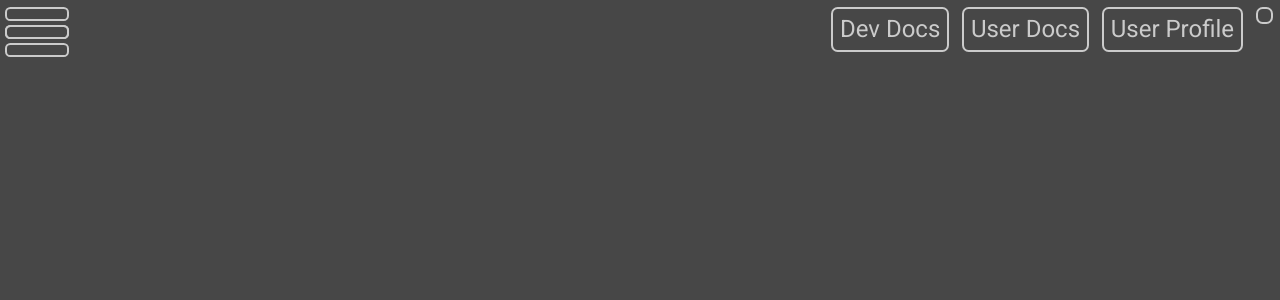
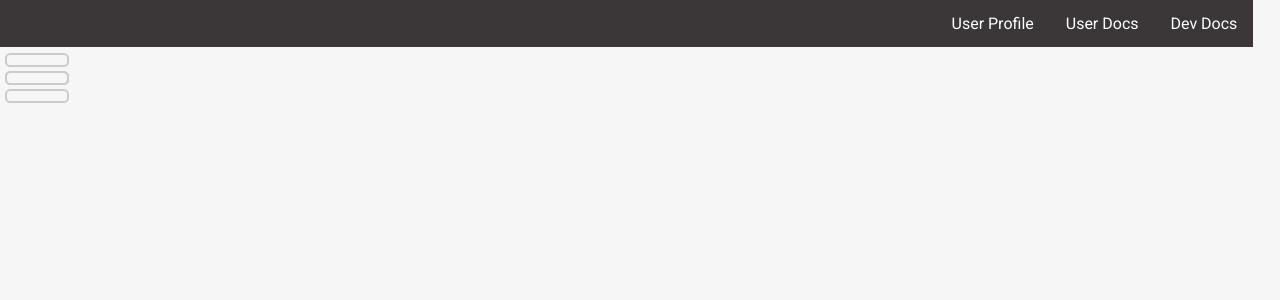
Before and after one commit to joeyli96/oratorio, a Python web app: template oratorio/templates/coach/base.html in a window 1280 px wide. Shown: the top 300 px of the page. Run offline with Jinja, Linux system fonts and the light colour scheme; the template is opened without the code that fills it, so the values that code supplies are empty; some libraries are stand-ins or nearby versions.

Commit message:
Updated UI to have navbar, lighter colors, and a more minimalist Record button.

```diff
--- a/oratorio/static/scripts.js
+++ b/oratorio/static/scripts.js
@@ -26,6 +26,25 @@
   console.log('Email: ' + profile.getEmail());
   var id_token = googleUser.getAuthResponse().id_token;
   console.log('ID Token: ' + id_token);
+
+  var button = $(".g-signin2");
+  button.parentElement.parentElement.removeChild(button.parentElement);
+
+	var btn = document.createElement("LogoutButton");        // Create a <button> element
+	var t = document.createTextNode("Logout");       // Create a text node
+	btn.appendChild(t);                                // Append the text to <button>
+	document.body.appendChild(btn);                    // Append <button> to <body>
+	btn.setAttribute("class", "button");
+  //button.style.visibility = 'hidden';
+  /*
+  var xhr = new XMLHttpRequest();
+xhr.open('POST', 'https://yourbackend.example.com/tokensignin');
+xhr.setRequestHeader('Content-Type', 'application/x-www-form-urlencoded');
+xhr.onload = function() {
+  console.log('Signed in as: ' + xhr.responseText);
+};
+xhr.send('idtoken=' + id_token);
+*/
 }
 
 function buttonToggle(e) {
--- a/oratorio/static/styles.css
+++ b/oratorio/static/styles.css
@@ -1,7 +1,7 @@
 @import url('https://fonts.googleapis.com/css?family=Roboto|Roboto+Condensed');
 
 body {
-  --background-color: #474747;
+  --background-color: #F6F6F6;
   background-color: var(--background-color);
   --foreground-color: #cbcbcb;
   --hover-color: rgba(100, 100, 100, 0.7);
@@ -13,6 +13,30 @@
   font-family: roboto;
 }
 
+ul {
+    list-style-type: none;
+    margin: 0;
+    padding: 0;
+    overflow: hidden;
+    background-color: #3B3738;
+}
+
+li {
+    float: left;
+}
+
+li a {
+    display: block;
+    color: white;
+    text-align: center;
+    padding: 14px 16px;
+    text-decoration: none;
+}
+
+li a:hover {
+    background-color: #111;
+}
+
 /*Sidebar*/
 #Sidebar {
   --sidebar-width: 30%;
@@ -20,7 +44,7 @@
   display: inline-block;
   position: absolute;
   left: 0px;
-  top: 0px;
+  top: 47px;
   width: var(--sidebar-width);
   border: 5px solid #8c8b89;
   border-width: 0 5px 0 0;
@@ -68,7 +92,7 @@
   height: 45px;
   position: absolute;
   left: 0;
-  top: 0;
+  top: 46px;
   display: inline-block;
   margin: 5pt 0 0 4pt;
   transform: rotate(0deg);
@@ -184,10 +208,10 @@
 
 /*Buttons*/
 #MainButton {
-  border-color: rgb(153, 47, 35);
-  border-style: solid;
+  /*border-color: rgb(153, 47, 35);
+  border-style: solid;*/
   border-radius: 50%;
-  background-color: rgb(198, 61, 45);
+  background-color: #C63D0F;
   position: absolute;
   display: inline-block;
   top: 0;
@@ -195,7 +219,7 @@
   vertical-align: center;
   font-size: 10em;
   line-height: 3em;
-  color: rgb(153, 47, 35);
+  color: #F6F6F6;
   font-family: 'Roboto Condensed';
   cursor: pointer;
 }
@@ -222,6 +246,10 @@
   cursor: default;
 }
 
+.g-signin2 {
+  top: 100px;
+}
+
 .SquareButton {
   border-width: 3pt;
   border-color: rgb(153, 47, 35);
@@ -235,6 +263,14 @@
   position: absolute;
   top: calc(90% + 18px);
   left: 10px;
+}
+.LoginButton {
+  float: right;
+  top: 0;
+  color: var(--foreground-color);
+  padding: 5pt;
+  margin: 5pt;
+  cursor: pointer;
 }
 .button {
   float: right;
--- a/oratorio/templates/coach/base.html
+++ b/oratorio/templates/coach/base.html
@@ -46,27 +46,36 @@
 			<span></span>
 		</div>
 
-	<div class="button">
+		<div class="LoginButton">
 					<div class="g-signin2" data-onsuccess="onSignIn"></div>
 				</div>
+		<ul>
+			<li style="float:right">
+				<a href="https://github.com/PotatoTank/oratorio" target="_blank">
+					Dev Docs
+				</a>
+			</li>
+			<li style="float:right">
+				<a href="static/userdocs.html">
+					User Docs
+				</a>
+			</li>
+			<li style="float:right">
+				<a href="profile">
+					User Profile
+				</a>
+			</li>
+			<li style="float:right">
 
-	<a href="profile">
-		<div class="button">
-			User Profile
-		</div>
-	</a>
+			</li>
+		</ul>
 
-	<a href="static/userdocs.html">
-		<div class="button">
-			User Docs
-		</div>
-	</a>
 
-	<a href="https://github.com/PotatoTank/oratorio" target="_blank">
-		<div class="button">
-			Dev Docs
-		</div>
-	</a>
+
+
+
+
+
 
 	    {% block body_block %}{% endblock %}
 
```
Lines whose indentation alone changed are shown as unchanged.
